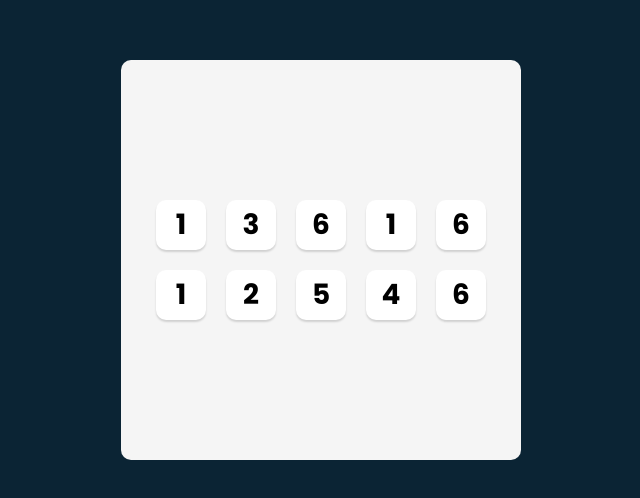
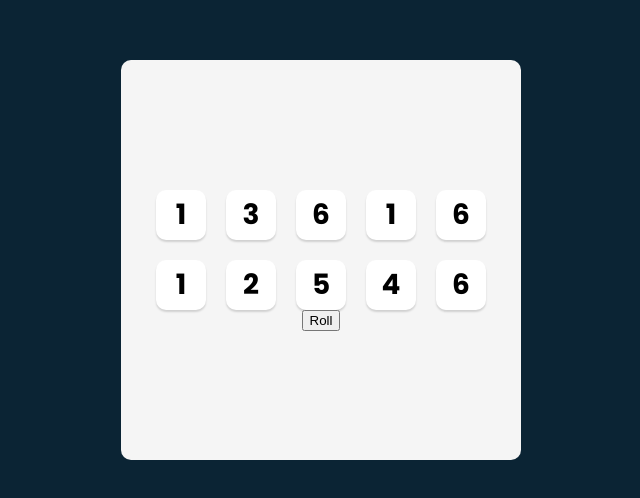
Before and after one commit to LaurenAMolloy/tenzies-game, a React (Vite) app: page / in a window 1280 px wide. Shown: the part 140-638 px from the top of the page, without its empty margins (319-959 px from the left). Built offline with nearby package versions, Linux system fonts and the light colour scheme; a web font is replaced by a local one.

Commit message:
Added a roll button

```diff
--- a/src/components/Main/index.jsx
+++ b/src/components/Main/index.jsx
@@ -1,5 +1,6 @@
 import React from 'react'
 import Die from '../Die'
+import RollBtn from '../rollBtn'
 import  { useState } from 'react'
 
 export default function Main() {
@@ -38,14 +39,15 @@ export default function Main() {
     }
 
     //map over dice here
-    const dice = randomNumbers.map((number, index)=>  <Die value={number} key={index} /> )
+    const diceElements = randomNumbers.map((number, index)=>  <Die value={number} key={index} /> )
 
 
   return (
     <main className="mainElement">
     <div className="dice-container">
-    {dice}
+    {diceElements}
     </div>
+    <RollBtn generateAllNewDice={generateAllNewDice} setRandomNumbers={setRandomNumbers} />
     </main>
   )
 }
--- /dev/null
+++ b/src/components/RollBtn/index.jsx
@@ -0,0 +1,11 @@
+import React from 'react'
+
+export default function RollBtn({generateAllNewDice, setRandomNumbers}) {
+    function handleRoll(){
+        setRandomNumbers(generateAllNewDice())
+    }
+
+  return (
+    <button onClick={handleRoll}>Roll</button>
+  )
+}
```
